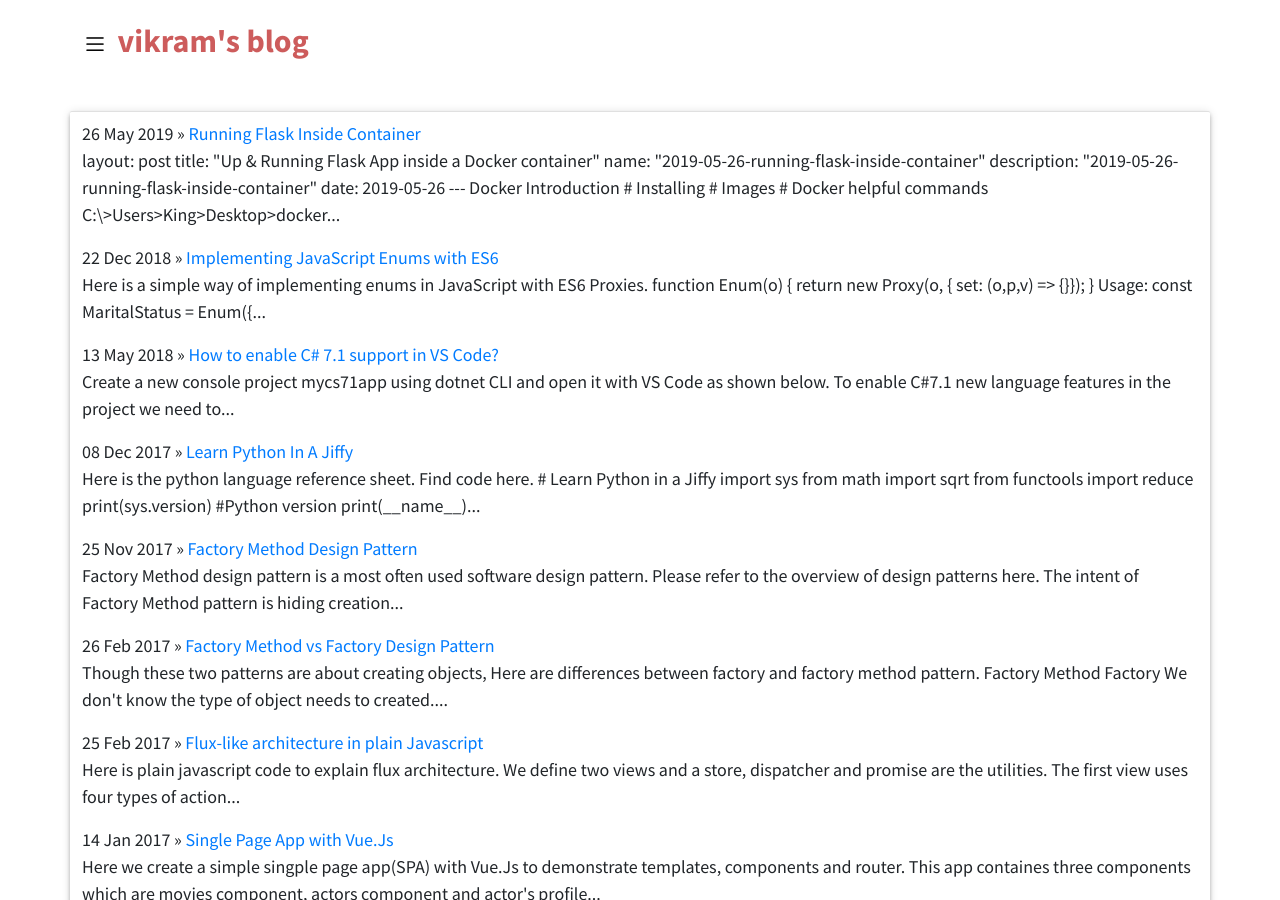
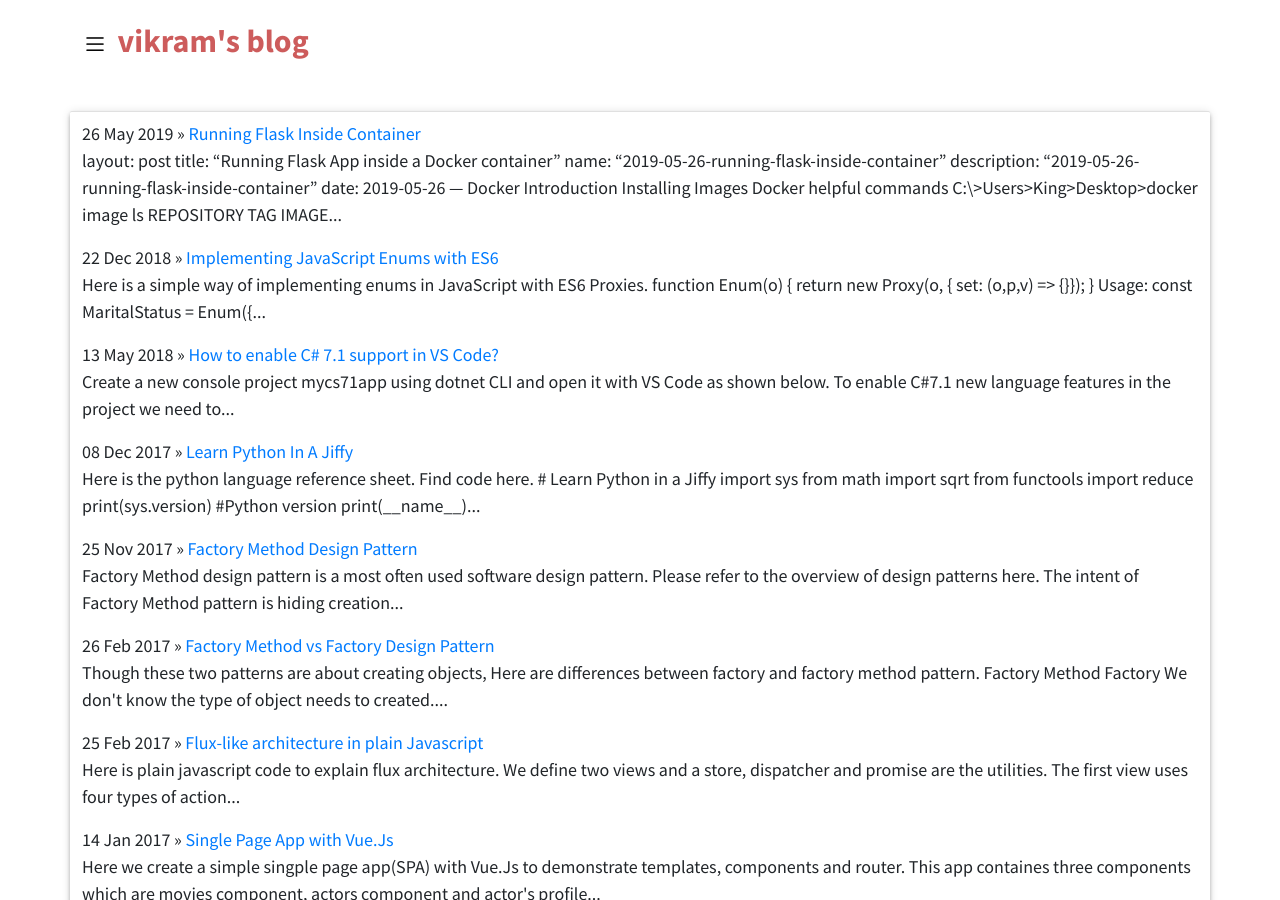
Before and after one commit to srirangamv/srirangamv.github.io, a Jekyll site: the page built from blog/index.html, in a window 1280 px wide and 900 px high. Built offline with Jekyll 4.4.1, drawn with Linux system fonts in a browser that asks for light colours; nearby versions of some CDN libraries.

Commit message:
fixing post build errors

```diff
--- a/_posts/2019-05-26-running-flask-inside-container.md
+++ b/_posts/2019-05-26-running-flask-inside-container.md
@@ -1,16 +1,16 @@
 layout: post
-title: "Up & Running Flask App inside a Docker container"
+title: "Running Flask App inside a Docker container"
 name: "2019-05-26-running-flask-inside-container"
 description: "2019-05-26-running-flask-inside-container"
 date: 2019-05-26
 ---
 
 <h2>Docker Introduction</h2>
-# Installing
-# Images
+Installing
+Images
 
 
-# Docker helpful commands
+Docker helpful commands
 <p class="cmd">C:\&gt;Users&gt;King&gt;Desktop&gt;docker image ls</p>
 <p class="output">
 <br>REPOSITORY                              TAG                 IMAGE ID            CREATED             SIZE
@@ -25,7 +25,7 @@
 <br>
 </p>
 
-# Running Python inside a container
+Running Python inside a container
 <p> </p>
 <p class="cmd">C:\&gt;Users&gt;King&gt;Desktop&gt;docker run --rm -it python:3 python</p>
 
@@ -35,7 +35,7 @@
 	runs pyhton inside the container
 	once done removes the container
 
-# Running our First Python App inside a container
+Running our First Python App inside a container
 create application folder FirstApp
 create new folder src
 create app.py inside FirstApp\src folder
@@ -61,9 +61,9 @@
 Hello World!
 </p>
 
-# Creating Docker image with Dockerfile
+Creating Docker image with Dockerfile
 
-{% highlight make,shell %}
+{% highlight shell %}
 //file: Dockerfile
 
 	# Dockerfile
@@ -141,7 +141,7 @@
 for real world apps use this line
 create a new requirements.txt file
 
-{% highlight text %}
+{% highlight xml %}
 //file: requirements.txt
 
 	Flask
```
